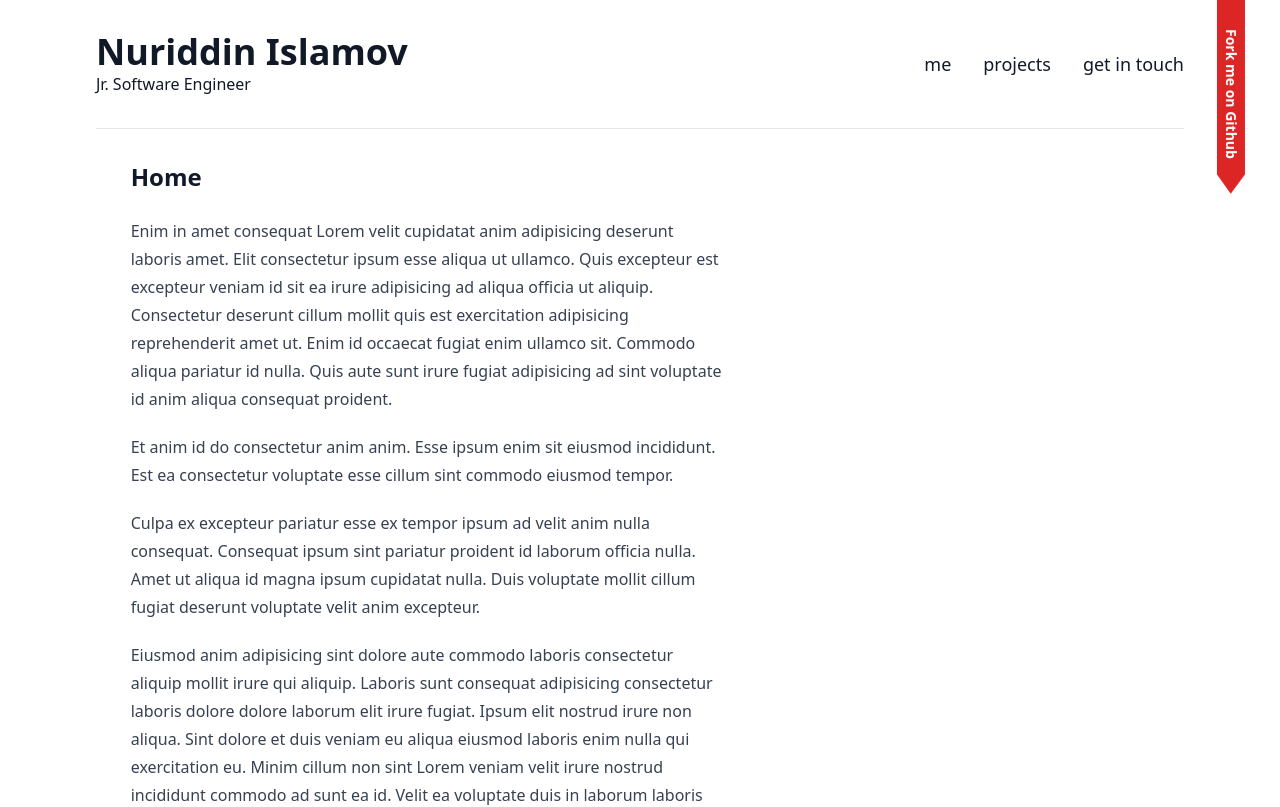
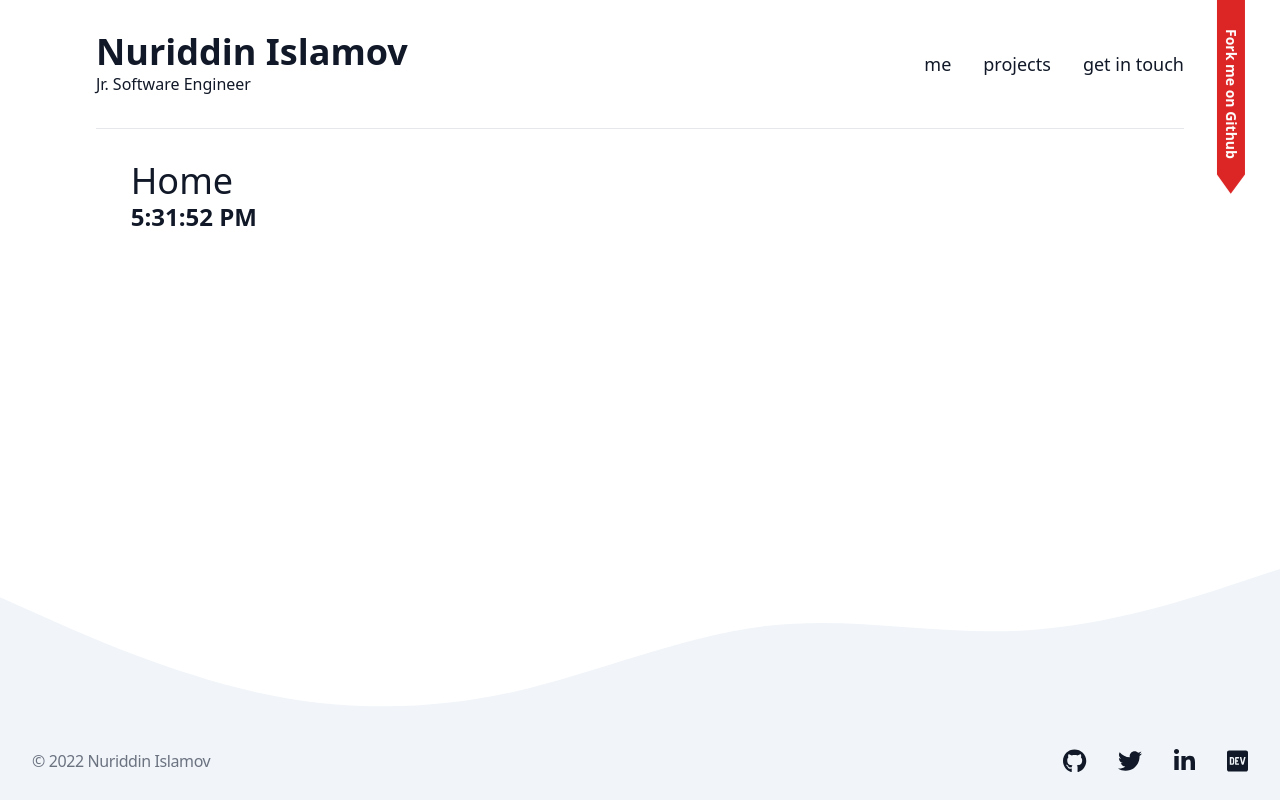
Before and after one commit to noonosh/nuriddinislamov.com-old, a React (Create React App) app: page / in a window 1280 px wide. Shown: the top 807 px of the page. Built offline with nearby package versions, Linux system fonts and the light colour scheme.

Commit message:
add a clock component from react docs and svg footer

```diff
--- a/src/components/Home.js
+++ b/src/components/Home.js
@@ -5,6 +5,35 @@ import Navigation from './Navigation';
 import ReactMarkdown from 'react-markdown';
 import remarkGfm from 'remark-gfm';
 import homePage from '../pages/home.md';
+
+class Clock extends React.Component {
+	constructor(props) {
+		super(props);
+		this.state = { date: new Date() };
+	}
+
+	componentDidMount() {
+		this.timerID = setInterval(() => this.tick(), 1000);
+	}
+
+	componentWillUnmount() {
+		clearInterval(this.timerID);
+	}
+
+	tick() {
+		this.setState({
+			date: new Date(),
+		});
+	}
+
+	render() {
+		return (
+			<div>
+				<h2>{this.state.date.toLocaleTimeString()}</h2>
+			</div>
+		);
+	}
+}
 
 const Home = () => {
 	const [content, setContent] = useState('');
@@ -25,8 +54,17 @@ const Home = () => {
 				id='github'>
 				Fork me on Github
 			</a>
-			<div class='prose'>
-				<ReactMarkdown children={content} remarkPlugins={remarkGfm} />
+			<h1 class='text-4xl font-light'>Home</h1>
+			<div class='text-2xl font-bold'>
+				<Clock />
+			</div>
+			<div class='absolute bottom-1 left-0 -z-10 w-screen'>
+				<svg xmlns='http://www.w3.org/2000/svg' viewBox='0 0 1440 320'>
+					<path
+						fill='#f1f5f9'
+						fill-opacity='1'
+						d='M0,96L48,117.3C96,139,192,181,288,202.7C384,224,480,224,576,202.7C672,181,768,139,864,128C960,117,1056,139,1152,133.3C1248,128,1344,96,1392,80L1440,64L1440,320L1392,320C1344,320,1248,320,1152,320C1056,320,960,320,864,320C768,320,672,320,576,320C480,320,384,320,288,320C192,320,96,320,48,320L0,320Z'></path>
+				</svg>
 			</div>
 			<Navigation
 				prev={{ name: '', path: '' }}
```
